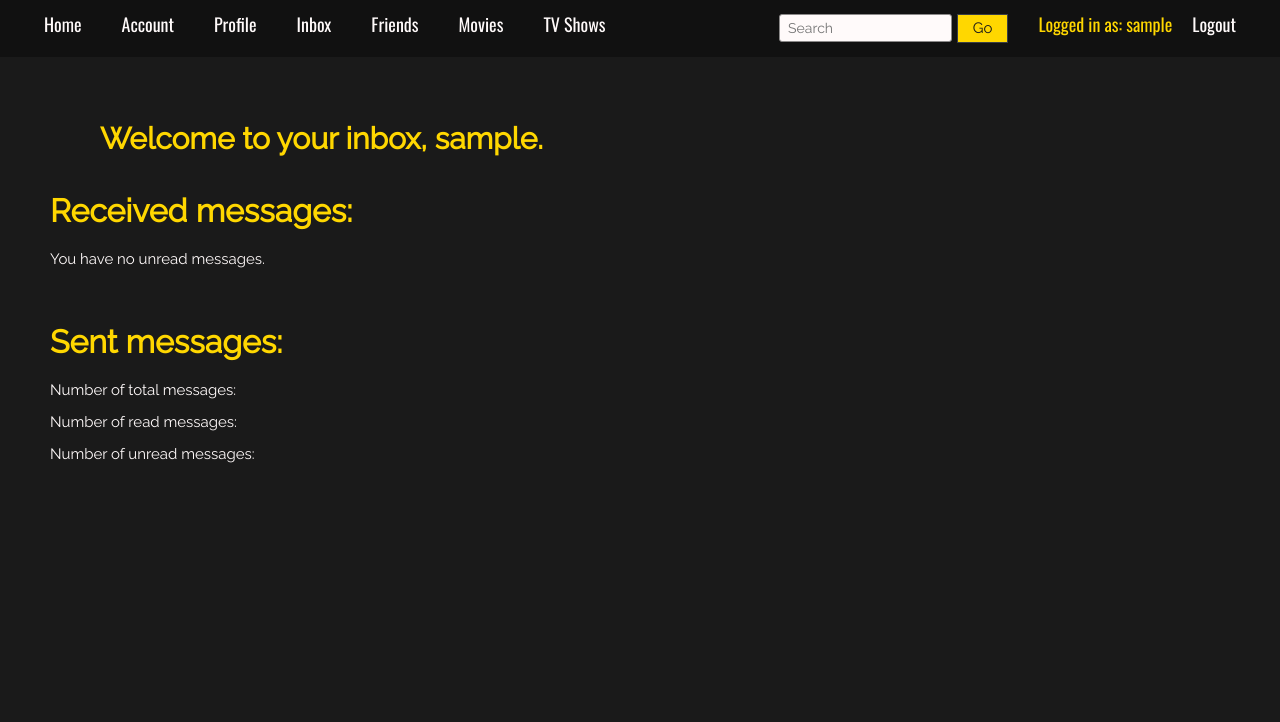
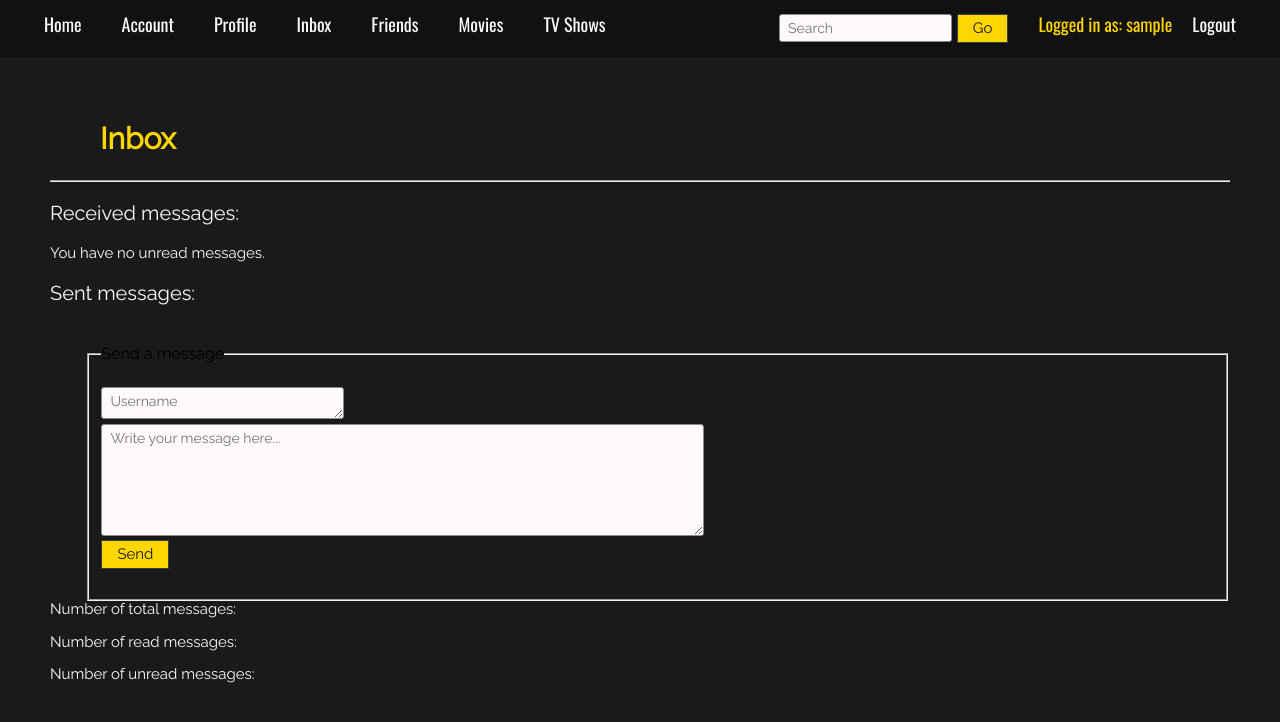
Before and after one commit to GavinMK/GECKZ-AMELA, a Django app: page /streaming/inbox/ in a window 1280 px wide. Shown: the top 722 px of the page. Run offline with Django 3.2, Linux system fonts and the light colour scheme; the visitor is signed in with stand-in values (Sample User, id 1); data that the repository does not hold is empty.

Commit message:
Decorated inbox, created message submission form

```diff
--- a/app_site/streaming/forms.py
+++ b/app_site/streaming/forms.py
@@ -16,3 +16,7 @@
 
 class search_form(forms.Form):
     request = forms.CharField(label='request', max_length=128)
+
+class message_form(forms.Form):
+    username = forms.CharField(label='username',max_length=15)
+    content = forms.CharField(label='content',max_length=3000)
--- a/app_site/streaming/templates/streaming/createUser.html
+++ b/app_site/streaming/templates/streaming/createUser.html
@@ -5,7 +5,7 @@
 	<div class="form-style">
 
 	<form action="{% url 'streaming:createUser' %}" method="post">
-		{%  csrf_token %}
+		{% csrf_token %}
 		<br><br>
 		<header>Create Account</header><br><br>
 		<fieldset>
--- a/app_site/streaming/templates/streaming/inbox.html
+++ b/app_site/streaming/templates/streaming/inbox.html
@@ -1,38 +1,60 @@
 {% extends "navPage.html" %}
 
 {% block content %}
-    <header>Welcome to your inbox, {{user}}.</header>
+    <header>Inbox</header>
+    <hr>
 
-    <h1>Received messages:</h1>
+    <p style="padding-left: 0px;color: #fffafa;font-size: 20px;">Received messages:</p>
     {% if user.inbox.num_unread_messages > 0 %}
         {% if user.inbox.num_unread_messages == 1 %}
-            <p>You have 1 unread message!</p>
+            <p>You have <strong>1</strong> unread message!</p>
         {% else %}
             <p>You have {{user.inbox.num_unread_messages}} unread messages!</p>
         {% endif %}
     {% else %}
         <p>You have no unread messages.</p>
     {% endif %}
-    <br>
 
-    {% for message in messages_list reversed %}
+    {% for message, name in messages_list reversed %}
         {% if user.inbox == message.part_of %}
-            <p>From: {{message.from_user}}</p>
-            <p>Received: {{message.timestamp}}</p>
-            <p>&emsp;{{message.content}}</p>
-            <br>
+            <section style="width: 97%;">
+                <fieldset>
+                    <legend>From: {{message.from_user}}</legend>
+                    <p>Received: {{message.timestamp}}</p>
+                    <p style="padding-left: 0px;color: #fffafa;font-size: 15px;">&emsp;{{message.content}}</p>
+                </fieldset>
+            </section>
         {% endif %}
     {% endfor %}
 
-    <h1>Sent messages:</h1>
-    {% for message in messages_list reversed %}
+    <p style="padding-left: 0px;color: #fffafa;font-size: 20px;">Sent messages:</p>
+    {% for message, name in messages_list reversed %}
         {% if user == message.from_user %}
-            <p>To: {{message.part_of}}</p>
-            <p>Sent: {{message.timestamp}}</p>
-            <p>&emsp;{{message.content}}</p>
-            <br>
+            <section style="width: 97%;">
+                <fieldset>
+                    <legend>To: {{name}}</legend>
+                    <p>Sent: {{message.timestamp}}</p>
+                    <p style="padding-left: 0px;color: #fffafa;font-size: 15px;">&emsp;{{message.content}}</p>
+                </fieldset>
+            </section>
         {% endif %}
     {% endfor %}
+
+    <form action="{% url 'streaming:inbox' %}" method="post">
+        {% csrf_token %}
+        <section style="width: 97%;float: right;padding-top: 20px;">
+            <fieldset>
+                <legend>Send a message</legend><br>
+                    <div class="form-style" style="margin: 0;padding-bottom: 20px;">
+                        <form action="" style="margin: 0;">
+                            <textarea style="text-align: left; width: 50%; height: 20px;" placeholder="Username"></textarea>
+                            <textarea style="text-align: left; width: 130%; height: 100px;" placeholder="Write your message here..."></textarea>
+                            <input type="submit" value="Send" style="text-align: left;">
+                        </form>
+                    </div>
+            </fieldset>
+        </section>
+    </form>
 
     <p>Number of total messages: {{ user.inbox.num_messages }}</p>
     <p>Number of read messages: {{ user.inbox.num_read_messages }}</p>
--- a/app_site/streaming/views.py
+++ b/app_site/streaming/views.py
@@ -25,7 +25,7 @@
 from django.contrib.auth.decorators import login_required
 
 from django.contrib.auth import authenticate, login, logout
-from .forms import user_form, login_form, search_form
+from .forms import user_form, login_form, search_form, message_form
 
 from django.core.paginator import Paginator
 
@@ -271,11 +271,32 @@
 
 @login_required(login_url='login/')
 def inbox(request):
+    form = message_form()
+
     template = loader.get_template('streaming/inbox.html')
     inbox_content = Inbox.objects.all()
     messages = Message.objects.all()
+
+    usernameList = []
+    for message in messages:
+        usernameList.append(message.part_of.__str__()[:-6])
+
+    messages_and_names = list(zip(messages, usernameList))
+
     context = {
+        'form' : form,
+        'error_message' : None,
         'inbox' : inbox_content,
-        'messages_list' : messages,
+        'messages_list' : messages_and_names,
     }
+    if request.method == 'POST':
+        form = message_form(request.POST)
+        if form.is_valid():
+            data = form.cleaned_data
+            user_query = SiteUser.objects.filter(username=data['username'])
+            if len(user_query) != 1:
+                print("good form")
+            else:
+                context['error_message'] = "That user does not exist"
+
     return HttpResponse(template.render(context, request))
```
